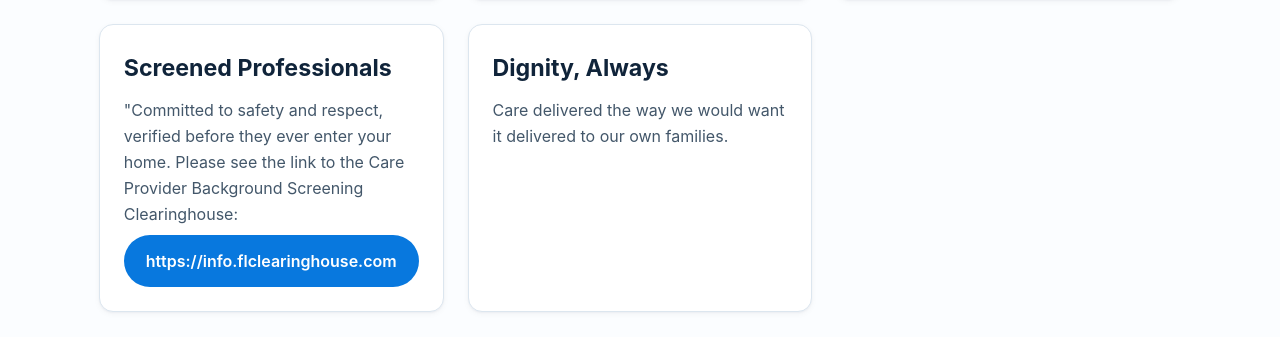
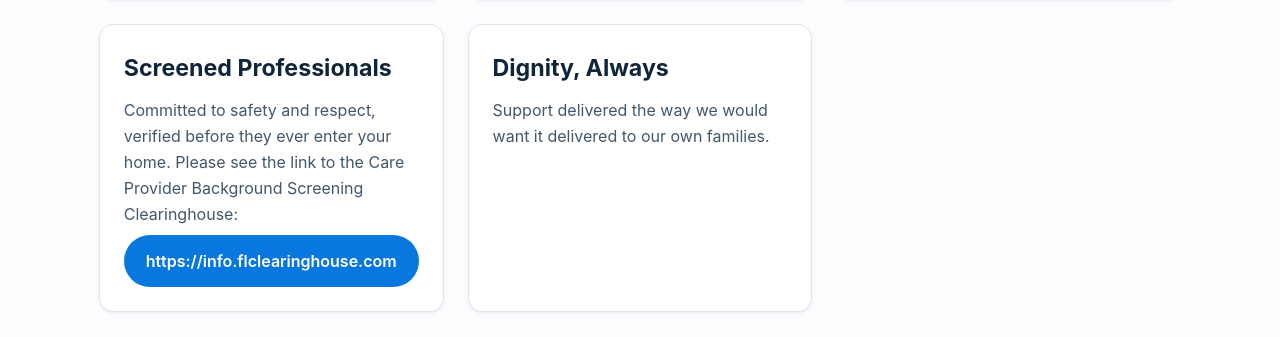
Before and after one commit to adhikarianilkumar/my-firebase-next-app, a Next.js app: page /about in a window 1280 px wide. Shown: the part 1284-1621 px from the top of the page. Built offline with nearby package versions, Linux system fonts and the light colour scheme.

Commit message:
Update communication details in AboutPage for clarity and consistency

```diff
--- a/app/about/page.tsx
+++ b/app/about/page.tsx
@@ -51,10 +51,10 @@ export default function AboutPage() {
               { t: "Consistent Communication", d: "With families, so nobody is left guessing." },
               { t: "Flexible Scheduling", d: "From a few hours a week to full-time support, adjusted as preferences shift." },
               { t: "Screened Professionals", d: (<>
-                          "Committed to safety and respect, verified before they ever enter your home. Please see the link to the Care Provider Background Screening Clearinghouse:
+                          Committed to safety and respect, verified before they ever enter your home. Please see the link to the Care Provider Background Screening Clearinghouse:
                           <a href='https://info.flclearinghouse.com' className='inline-flex items-center justify-center min-h-[52px] w-full mt-2 font-semibold bg-brand-clay-600 hover:bg-brand-clay-700 text-white rounded-full text-center' target='_blank' rel='noopener noreferrer'>https://info.flclearinghouse.com</a>
                           </>) },
-              { t: "Dignity, Always", d: "Care delivered the way we would want it delivered to our own families." }
+              { t: "Dignity, Always", d: "Support delivered the way we would want it delivered to our own families." }
             ].map((commit, i) => (
               <div key={i} className="bg-white p-6 rounded-brand-md border border-brand-line shadow-brand-sm">
                 <h4 className="text-step-1 font-body font-bold text-brand-ink-dark mb-2">{commit.t}</h4>
```
